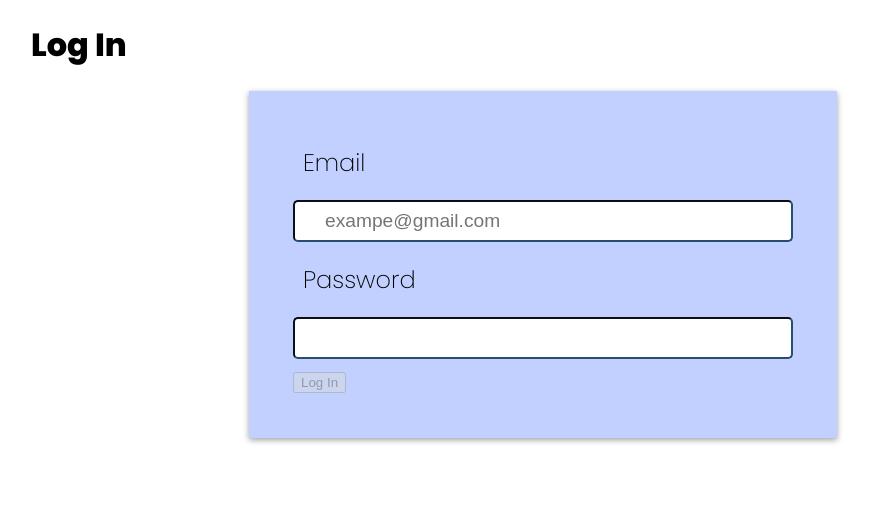
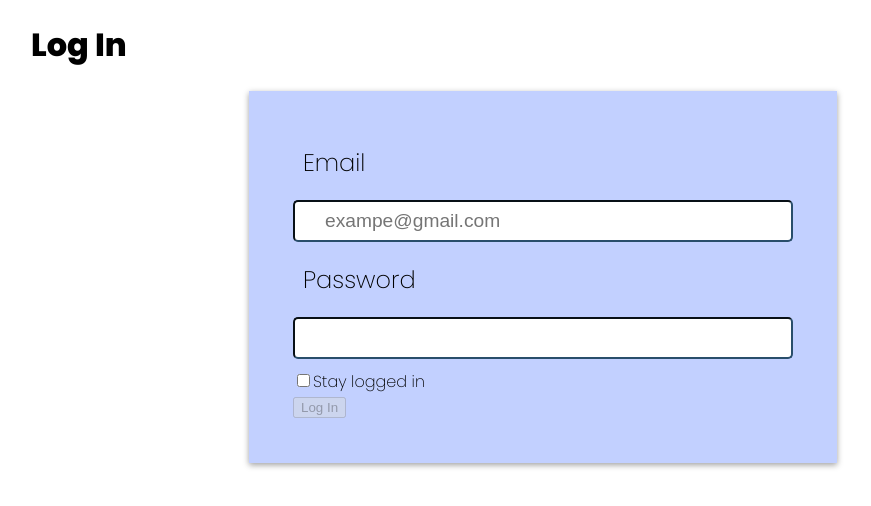
Before and after one commit to cris0k/Vallapop-Project-React, a React (Create React App) app: page / in a window 1280 px wide. Shown: the top 506 px of the page, without its empty margins (97-968 px from the left). Built offline with nearby package versions, Linux system fonts and the light colour scheme.

Commit message:
login error basic.isFetching.not working checkbox

```diff
--- a/src/components/adverts/auth/FormField.js
+++ b/src/components/adverts/auth/FormField.js
@@ -2,7 +2,7 @@ import classNames from 'classnames';
 
 import './FormField.css';
 
-const FormField = ({ className, label, ...props }) => {
+export const FormField = ({ className, label, ...props }) => {
   return (
     <div className={classNames('formField', className)}>
       <label>
@@ -13,4 +13,11 @@ const FormField = ({ className, label, ...props }) => {
   );
 };
 
-export default FormField;
+export const Checkbox = ({ label, className, ...props}) => {
+  return (
+    <div>
+      <input className="login-checkox" type="checkbox" {...props}/>
+      <span>{label}</span>
+    </div>
+  )
+}
--- a/src/components/adverts/auth/LoginPage.js
+++ b/src/components/adverts/auth/LoginPage.js
@@ -1,22 +1,37 @@
 import { useState } from "react"
-import FormField from "./FormField";
+import {FormField, Checkbox } from "./FormField";
 import { login } from "./service";
 
 const LoginPage = ({onLogin}) => {
 
     const [email, setEmail] = useState('')
     const [password, setPassword] = useState('');
+    const [error, setError] = useState(null);
 
     const handleChangeEmail = event => setEmail(event.target.value);
     const handleChangePassword = event => setPassword(event.target.value);
+    const resetError = () => setError(null);
+    const [isFetching, setIsFetching] = useState(false);
+    const [checked, setChecked] = useState(false)
+
+
+    const handleChecked = () => setChecked(!checked)
 
     const handleSubmit = async event => {
         event.preventDefault();
+        try {
+            resetError();
+            setIsFetching(true);
+            await login({email,password});
+            onLogin();
 
-        login({email,password}).then(onLogin)
-    }
+        } catch (error) {
+            setError(error);
+            setIsFetching(false);
 
+        }
 
+    };
 
     return <div>
         <h1> Log In </h1>
@@ -38,8 +53,22 @@ const LoginPage = ({onLogin}) => {
             onChange={handleChangePassword}
             value={password}/>
 
-            <button type="submit" disabled={ !(email && password)}> Log In </button>
+            <Checkbox
+            name="selector"
+            label="Stay logged in"
+            onChange={handleChecked}
+            checked={checked}
+            />
+
+            <button
+            type="submit"
+            disabled={ !(email && password && !isFetching)}> Log In </button>
         </form>
+        {error && (
+        <div onClick={resetError} className="loginPage-error">
+          {error.message}
+        </div>
+      )}
     </div>
 }
 
--- a/src/components/layout/Header.js
+++ b/src/components/layout/Header.js
@@ -2,7 +2,7 @@ const Header = () => {
     return (
     <header>
         <nav>
-            <button>Log out</button>
+            <button className="logout-bttn">Log out</button>
         </nav>
 
     </header>
```
